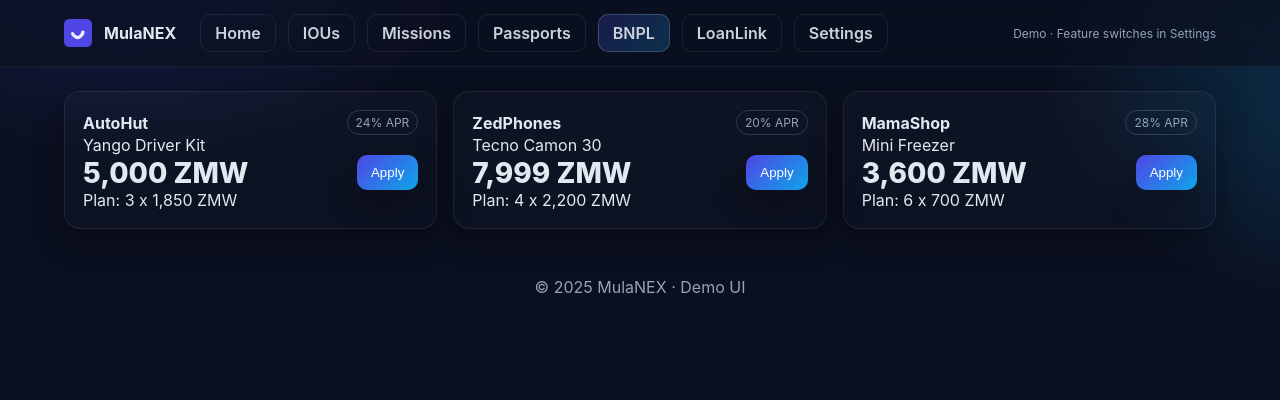
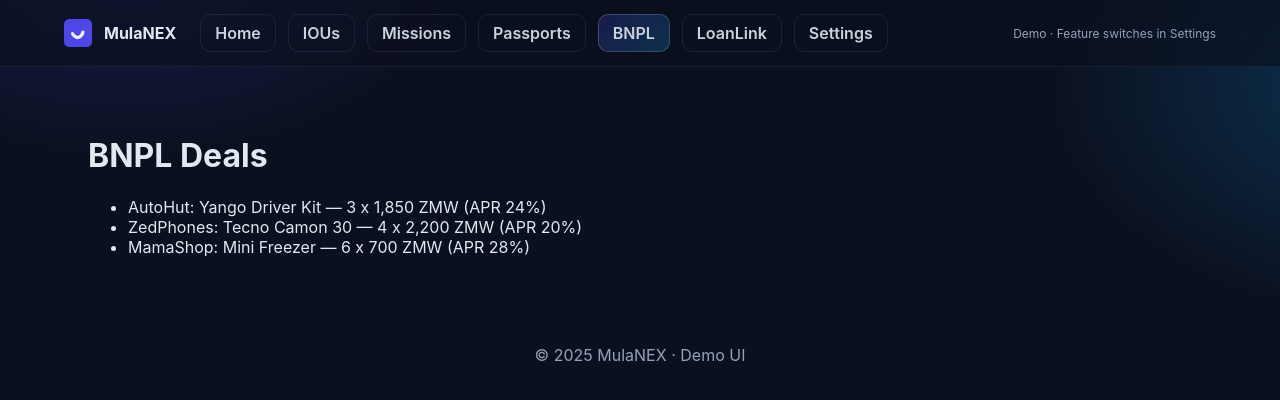
Before and after one commit to Mzondiwe/mulanex-demo, a Next.js app: page /bnpl in a window 1280 px wide. Shown: the top 400 px of the page. Built offline with nearby package versions, Linux system fonts and the light colour scheme.

Commit message:
Update bnpl.js

```diff
--- a/pages/bnpl.js
+++ b/pages/bnpl.js
@@ -1,2 +1,17 @@
-import { bnplDeals } from '../lib/data'
-export default function BNPL(){return (<div className='grid' style={{gridTemplateColumns:'repeat(3,1fr)'}}>{bnplDeals.map(d=>(<div key={d.id} className='card'><div className='row'><div className='title'>{d.merchant}</div><span className='badge'>{d.apr} APR</span></div><div className='sub'>{d.item}</div><div className='row'><div className='stat'>{d.price.toLocaleString()} ZMW</div><button className='btn'>Apply</button></div><div className='sub'>Plan: {d.term}</div></div>))}</div>)}
+import { bnplDeals } from '../lib/data';
+
+export default function BNPL() {
+  const deals = Array.isArray(bnplDeals) ? bnplDeals : [];
+  return (
+    <main style={{ padding: 24 }}>
+      <h1>BNPL Deals</h1>
+      <ul>
+        {deals.map(d => (
+          <li key={d.id}>
+            {d.merchant}: {d.item} — {d.term} (APR {d.apr})
+          </li>
+        ))}
+      </ul>
+    </main>
+  );
+}
```
